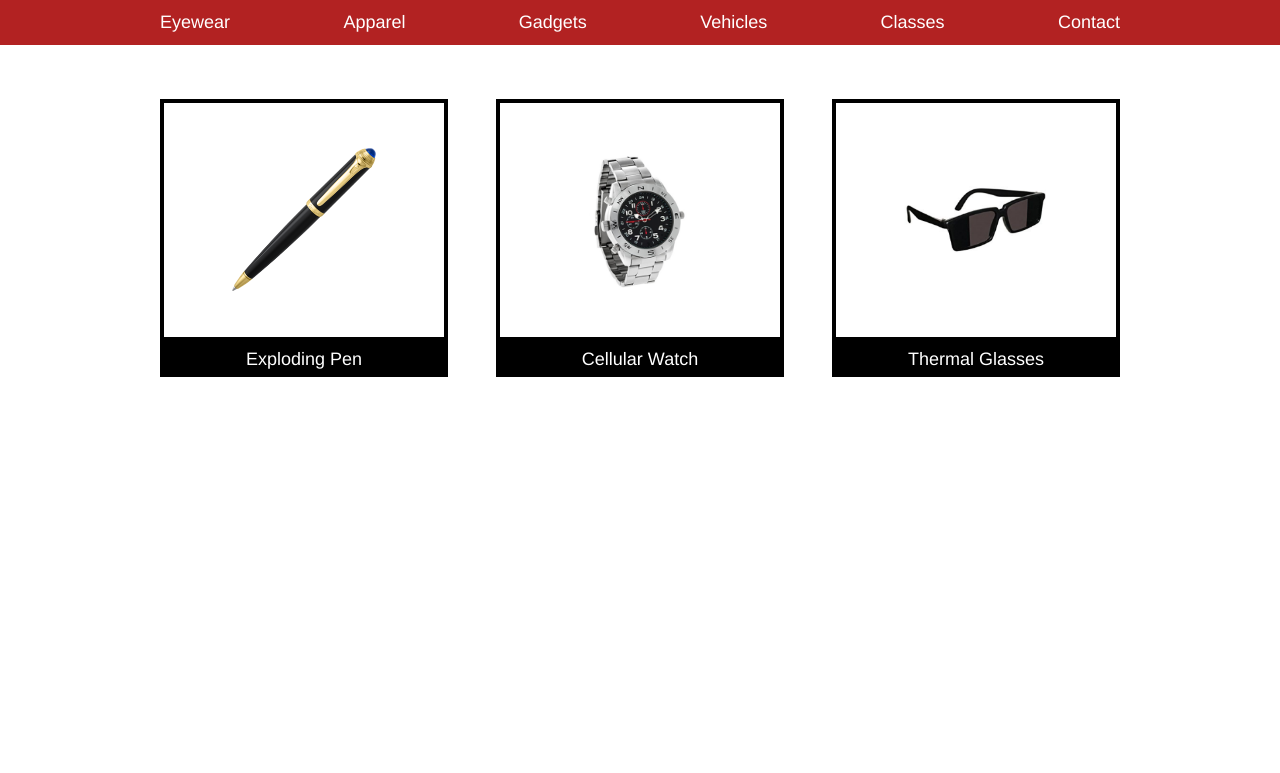
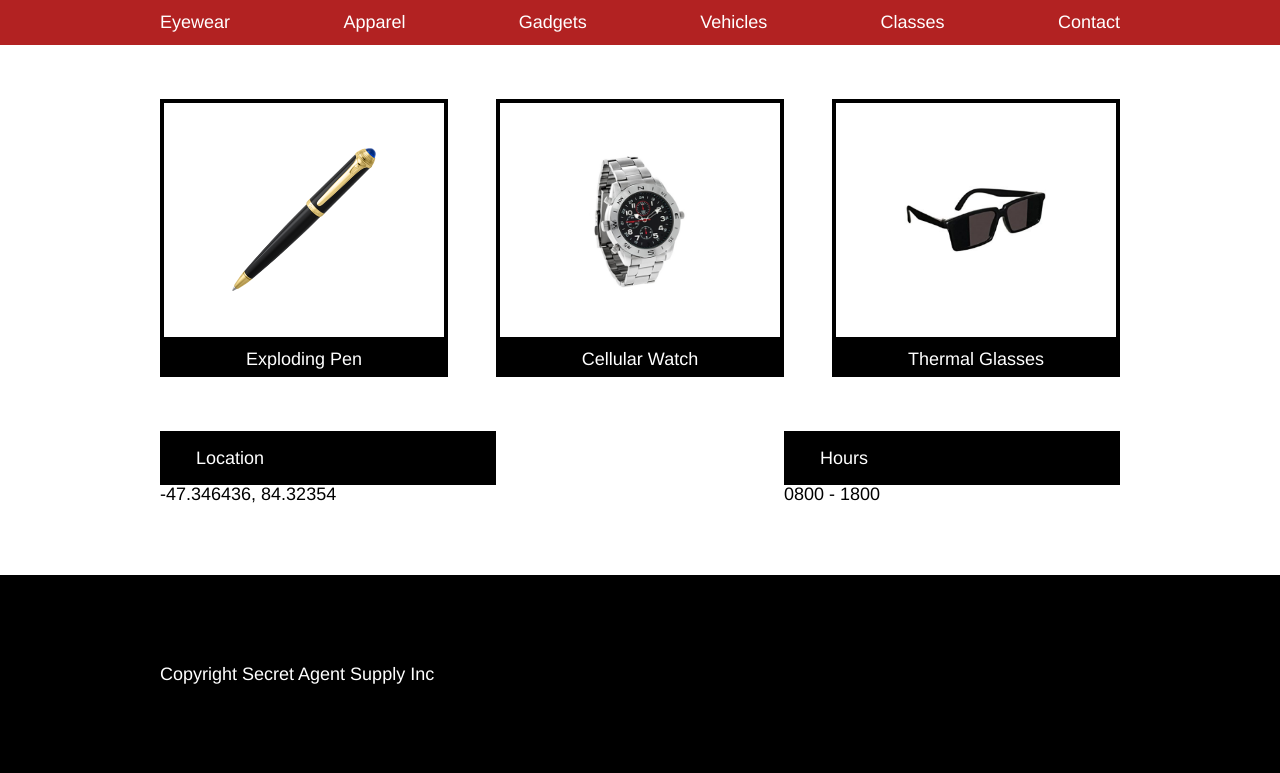
Before and after one commit to MFullerdg/secretagentsupply, a plain HTML site: page index.html in a window 1280 px wide. Shown: the part 501-1274 px from the top of the page. Before the commit the page ends 878 px from the top, so only its background shows below. Drawn offline with Linux system fonts and the light colour scheme.

Commit message:
finish regular page

```diff
--- a/index.html
+++ b/index.html
@@ -54,9 +54,27 @@
        </div>
        <span class="item">Thermal Glasses</span>
      </div>
-
    </div>
  </div>
+            <!--Business Info-->
+ <div class="container">
+   <div class="business-info">
+     <div class="info">
+       <span class="title">Location</span>
+       <span class="numbers">-47.346436, 84.32354</span>
+     </div>
+    <div class="info">
+      <span class="title">Hours</span>
+      <span class="numbers">0800 - 1800</span>
+     </div>
+   </div>
+ </div>
+          <!--Footer-->
+ <footer>
+   <div class="container">
+     Copyright Secret Agent Supply Inc
+   </div>
+ </footer>
 
 
 
--- a/resources/css/style.css
+++ b/resources/css/style.css
@@ -59,7 +59,8 @@ nav ul {
   justify-content: space-between;
 }
 
-.products {
+.products,
+.business-info {
   display: flex;
   justify-content: space-between;
   margin-top: 3rem;
@@ -88,3 +89,23 @@ nav ul {
     display: block;
     text-align: center;
 }
+
+.info {
+  width: 35%;
+}
+
+.numbers {
+  color: black;
+}
+
+.title {
+  background-color: black;
+  padding: 1rem 2rem;
+  display: block;
+}
+
+footer {
+  padding: 5rem 0;
+  margin-top: 4rem;
+  background: black;
+}
```
